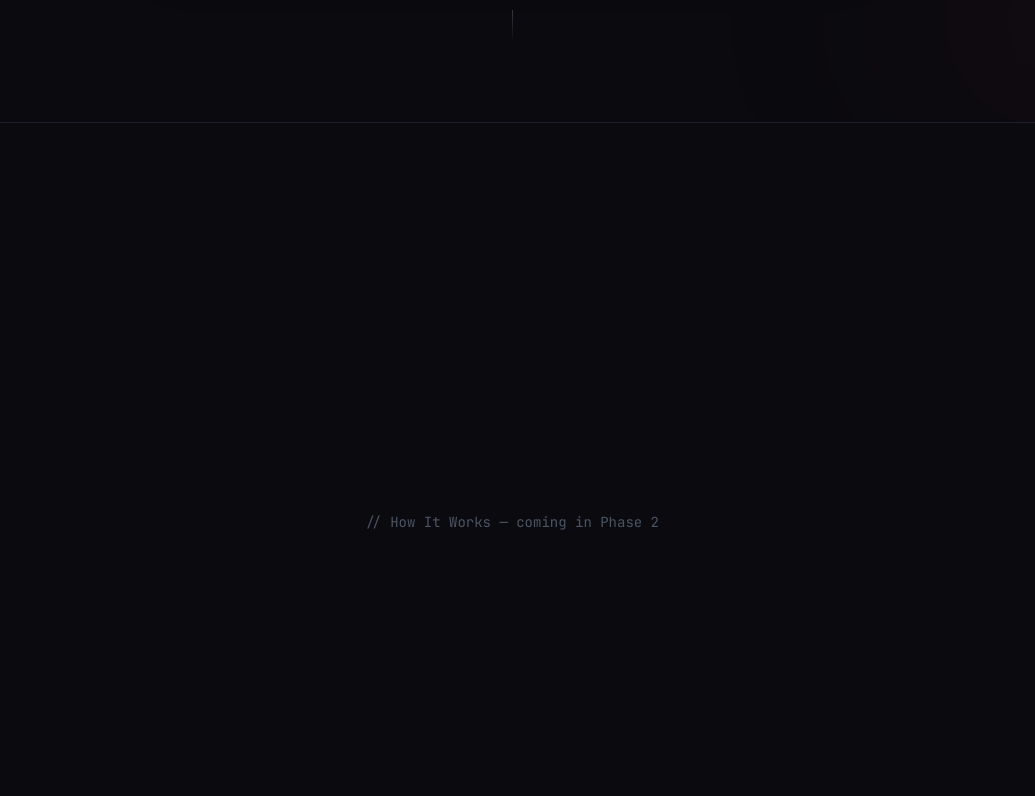
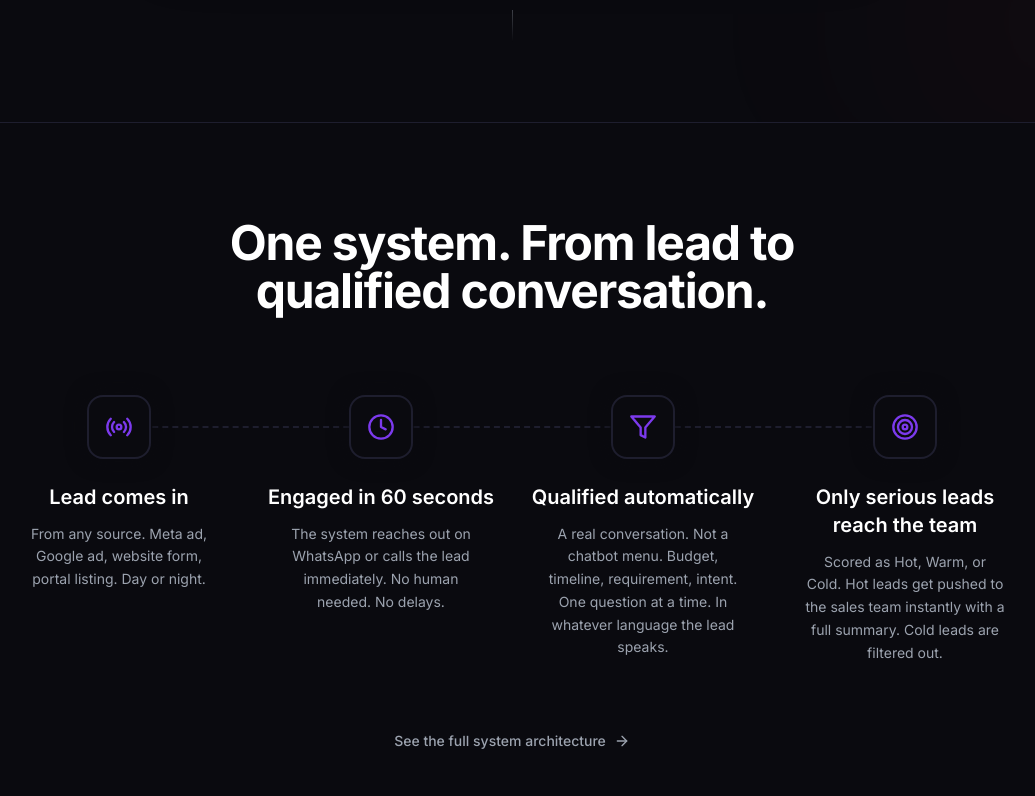
Before and after one commit to Sceduled/kavlron-website, a Next.js app: page / in a window 1280 px wide. Shown: the part 1164-1960 px from the top of the page, without its empty margins (128-1163 px from the left). Built offline with nearby package versions, Linux system fonts and the light colour scheme.

Commit message:
Phase 3: How it works section

```diff
--- /dev/null
+++ b/app/components/HowItWorksSection.tsx
@@ -0,0 +1,116 @@
+import React from "react";
+
+export default function HowItWorksSection() {
+  return (
+    <section id="how-it-works" className="relative py-24 border-t border-[#1E1E2E] bg-[#0A0A0F]">
+      <div className="max-w-7xl mx-auto px-6 lg:px-10">
+
+        <div className="text-center max-w-3xl mx-auto mb-20">
+          <h2 className="text-3xl md:text-4xl lg:text-5xl font-bold text-white mb-6 tracking-tight">
+            One system. From lead to qualified conversation.
+          </h2>
+        </div>
+
+        {/* 4-Step Flow */}
+        <div className="relative max-w-5xl mx-auto mb-16">
+
+          {/* Mobile connecting line */}
+          <div className="md:hidden absolute left-[31px] top-[40px] bottom-[40px] w-px border-l-2 border-dashed border-[#1E1E2E]" aria-hidden="true" />
+
+          {/* Desktop connecting line */}
+          <div className="hidden md:block absolute top-[31px] left-[10%] right-[10%] h-px border-t-2 border-dashed border-[#1E1E2E]" aria-hidden="true" />
+
+          <div className="grid grid-cols-1 md:grid-cols-4 gap-10 md:gap-6 relative z-10">
+
+            {/* Step 1 */}
+            <div className="relative flex flex-row md:flex-col items-start md:items-center text-left md:text-center gap-6">
+              <div className="flex-shrink-0 w-16 h-16 rounded-2xl bg-[#0A0A0F] border-2 border-[#1E1E2E] flex items-center justify-center relative z-10 shadow-[0_0_20px_rgba(10,10,15,1)]">
+                <svg viewBox="0 0 24 24" fill="none" stroke="currentColor" strokeWidth="2" strokeLinecap="round" strokeLinejoin="round" className="w-7 h-7 text-[#7C3AED]">
+                  <circle cx="12" cy="12" r="2" />
+                  <path d="M16.24 7.76a6 6 0 0 1 0 8.49m-8.48-.01a6 6 0 0 1 0-8.49m11.31-2.82a10 10 0 0 1 0 14.14m-14.14 0a10 10 0 0 1 0-14.14" />
+                </svg>
+              </div>
+              <div>
+                <h3 className="text-xl font-semibold text-white mb-3">Lead comes in</h3>
+                <p className="text-[#9CA3AF] text-sm leading-relaxed max-w-[200px] md:mx-auto">
+                  From any source. Meta ad, Google ad, website form, portal listing. Day or night.
+                </p>
+              </div>
+            </div>
+
+            {/* Step 2 */}
+            <div className="relative flex flex-row md:flex-col items-start md:items-center text-left md:text-center gap-6">
+              <div className="flex-shrink-0 w-16 h-16 rounded-2xl bg-[#0A0A0F] border-2 border-[#1E1E2E] flex items-center justify-center relative z-10 shadow-[0_0_20px_rgba(10,10,15,1)]">
+                <svg viewBox="0 0 24 24" fill="none" stroke="currentColor" strokeWidth="2" strokeLinecap="round" strokeLinejoin="round" className="w-7 h-7 text-[#7C3AED]">
+                  <circle cx="12" cy="12" r="10" />
+                  <polyline points="12 6 12 12 16 14" />
+                </svg>
+              </div>
+              <div>
+                <h3 className="text-xl font-semibold text-white mb-3">Engaged in 60 seconds</h3>
+                <p className="text-[#9CA3AF] text-sm leading-relaxed max-w-[200px] md:mx-auto">
+                  The system reaches out on WhatsApp or calls the lead immediately. No human needed. No delays.
+                </p>
+              </div>
+            </div>
+
+            {/* Step 3 */}
+            <div className="relative flex flex-row md:flex-col items-start md:items-center text-left md:text-center gap-6">
+              <div className="flex-shrink-0 w-16 h-16 rounded-2xl bg-[#0A0A0F] border-2 border-[#1E1E2E] flex items-center justify-center relative z-10 shadow-[0_0_20px_rgba(10,10,15,1)]">
+                <svg viewBox="0 0 24 24" fill="none" stroke="currentColor" strokeWidth="2" strokeLinecap="round" strokeLinejoin="round" className="w-7 h-7 text-[#7C3AED]">
+                  <polygon points="22 3 2 3 10 12.46 10 19 14 21 14 12.46 22 3" />
+                </svg>
+              </div>
+              <div>
+                <h3 className="text-xl font-semibold text-white mb-3">Qualified automatically</h3>
+                <p className="text-[#9CA3AF] text-sm leading-relaxed max-w-[200px] md:mx-auto">
+                  A real conversation. Not a chatbot menu. Budget, timeline, requirement, intent. One question at a time. In whatever language the lead speaks.
+                </p>
+              </div>
+            </div>
+
+            {/* Step 4 */}
+            <div className="relative flex flex-row md:flex-col items-start md:items-center text-left md:text-center gap-6">
+              <div className="flex-shrink-0 w-16 h-16 rounded-2xl bg-[#0A0A0F] border-2 border-[#1E1E2E] flex items-center justify-center relative z-10 shadow-[0_0_20px_rgba(10,10,15,1)]">
+                <svg viewBox="0 0 24 24" fill="none" stroke="currentColor" strokeWidth="2" strokeLinecap="round" strokeLinejoin="round" className="w-7 h-7 text-[#7C3AED]">
+                  <circle cx="12" cy="12" r="10" />
+                  <circle cx="12" cy="12" r="6" />
+                  <circle cx="12" cy="12" r="2" />
+                </svg>
+              </div>
+              <div>
+                <h3 className="text-xl font-semibold text-white mb-3">Only serious leads reach the team</h3>
+                <p className="text-[#9CA3AF] text-sm leading-relaxed max-w-[200px] md:mx-auto">
+                  Scored as Hot, Warm, or Cold. Hot leads get pushed to the sales team instantly with a full summary. Cold leads are filtered out.
+                </p>
+              </div>
+            </div>
+
+          </div>
+        </div>
+
+        <div className="text-center">
+          <a
+            href="#"
+            className="inline-flex items-center gap-2 text-[#9CA3AF] hover:text-white transition-colors duration-200 text-sm font-medium group"
+          >
+            See the full system architecture
+            <svg
+              className="w-4 h-4 transition-transform duration-200 group-hover:translate-x-1"
+              fill="none"
+              stroke="currentColor"
+              viewBox="0 0 24 24"
+              strokeWidth="2"
+              strokeLinecap="round"
+              strokeLinejoin="round"
+            >
+              <line x1="5" y1="12" x2="19" y2="12" />
+              <polyline points="12 5 19 12 12 19" />
+            </svg>
+          </a>
+        </div>
+
+      </div>
+    </section>
+  );
+}
--- a/app/page.tsx
+++ b/app/page.tsx
@@ -1,6 +1,7 @@
 import Navbar from "./components/Navbar";
 import HeroSection from "./components/HeroSection";
 import ProblemSection from "./components/ProblemSection";
+import HowItWorksSection from "./components/HowItWorksSection";
 
 export default function Home() {
   return (
@@ -12,14 +13,7 @@ export default function Home() {
       <HeroSection />
 
       {/* ── Placeholder sections (Phase 2+) ─────────────────────── */}
-      <section
-        id="how-it-works"
-        className="min-h-screen flex items-center justify-center border-t border-[#1E1E2E]"
-      >
-        <p className="text-[#4B5563] font-mono text-sm">
-          // How It Works — coming in Phase 2
-        </p>
-      </section>
+      <HowItWorksSection />
 
       <ProblemSection />
 
```
